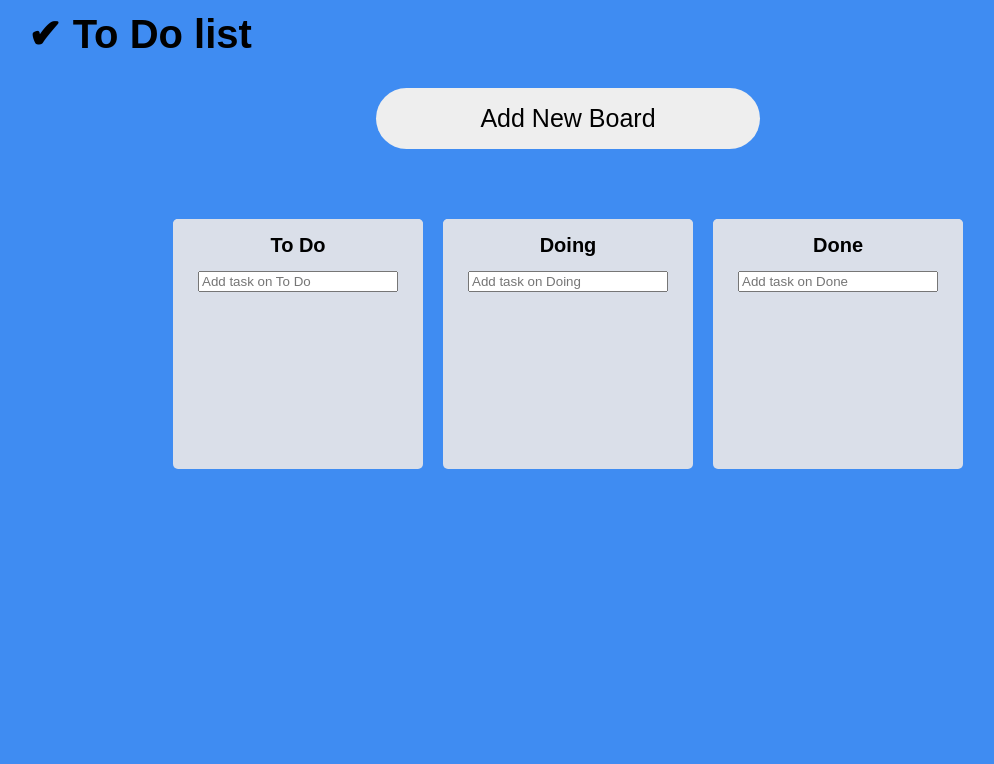
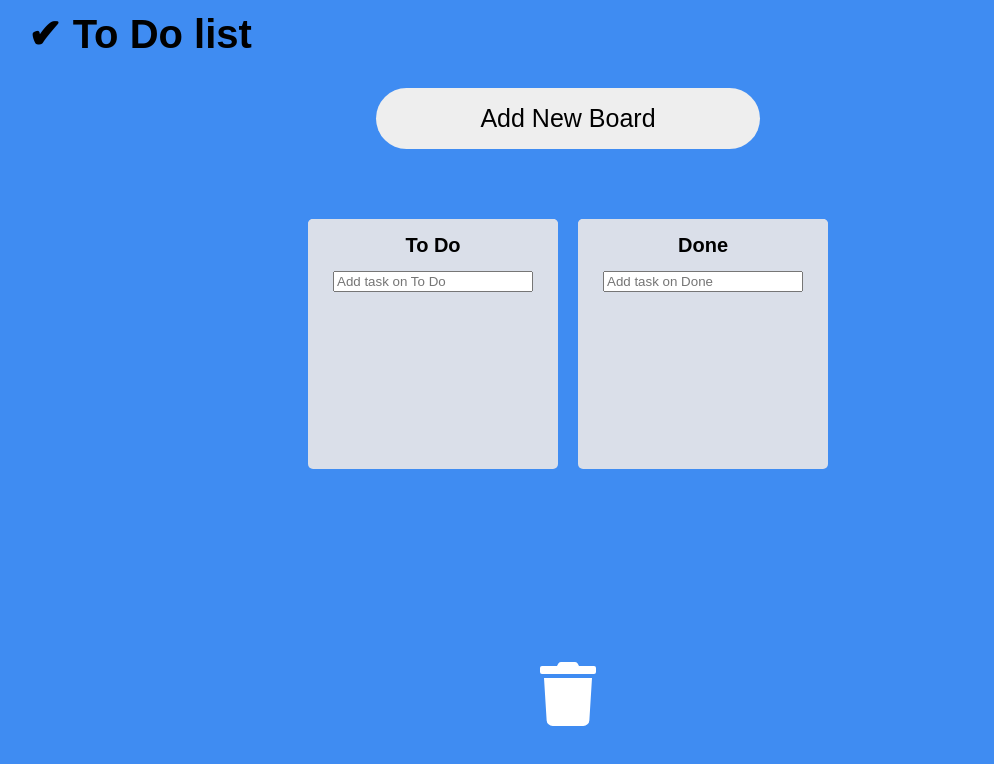
Before and after one commit to lukeheo8592/my-trello, a React (Create React App) app: page / in a window 1280 px wide. Shown: the top 764 px of the page, without its empty margins (72-1066 px from the left). Built offline with nearby package versions, Linux system fonts and the light colour scheme.

Commit message:
add delete feature

```diff
--- a/package.json
+++ b/package.json
@@ -3,6 +3,9 @@
   "version": "0.1.0",
   "private": true,
   "dependencies": {
+    "@fortawesome/fontawesome-svg-core": "^1.2.36",
+    "@fortawesome/free-solid-svg-icons": "^5.15.4",
+    "@fortawesome/react-fontawesome": "^0.1.16",
     "@testing-library/jest-dom": "^5.16.1",
     "@testing-library/react": "^12.1.2",
     "@testing-library/user-event": "^13.5.0",
@@ -11,6 +14,7 @@
     "@types/react": "^17.0.38",
     "@types/react-dom": "^17.0.11",
     "apexcharts": "^3.33.0",
+    "framer-motion": "^6.0.0",
     "gh-pages": "^3.2.3",
     "react": "^17.0.2",
     "react-apexcharts": "^1.3.9",
--- a/src/App.tsx
+++ b/src/App.tsx
@@ -5,7 +5,8 @@ import styled from "styled-components";
 import { toDoState } from "./atoms";
 import AddBoard from "./Components/AddBoard";
 import Board from "./Components/Board";
-
+import { FontAwesomeIcon } from "@fortawesome/react-fontawesome";
+import { faTrash } from '@fortawesome/free-solid-svg-icons'
 const Wrapper = styled.div`
   display: flex;
   flex-direction: raw;
@@ -31,14 +32,56 @@ const Main = styled.title`
   font-size: 40px;
   font-weight: 600;
 `;
+const DeleteArea = styled.div<IAreaProps>`
+  width: 200px;
+  height: 200px;
+ position: absolute;
+
+`;
+const TrashBox = styled.div`
+width: 250px;
+height: 250px;
+margin: auto;
+margin-top: 100px;
+display:flex;
+justify-content: center;
+align-items: center;
+&:hover {
+  transform: scale(1.3);
+  svg {
+    color: red;
+  }
+}
+`
+
+
+interface IAreaProps {
+  isDraggingOver: boolean;
+}
+
 function App() {
   const [toDos, setToDos] = useRecoilState(toDoState);
   const onDragEnd = (info: DropResult) => {
     const { type, destination, draggableId, source } = info;
 
     if (!destination || !source) return;
-    if(type === "board"){
-      if(destination?.index === source.index) return;
+    if (destination?.droppableId === 'DeleteCard' || destination?.droppableId === 'DeleteBoard') {
+      if(destination?.droppableId === 'DeleteCard'){
+        setToDos((allBoard) => {
+          const sourceBoard = [...allBoard[source.droppableId]];
+          sourceBoard.splice(source.index, 1);
+          return { ...allBoard, [source.droppableId]: sourceBoard };
+        });
+      }else{
+        setToDos((prev) => {
+          const newBoard = {...prev};
+          delete newBoard[info.draggableId];
+          return newBoard
+        })
+      }
+
+    }else if (type === "board") {
+      if (destination?.index === source.index) return;
       setToDos((prev) => {
         const new_board = Object.entries(prev);
         const [temp] = new_board.splice(source.index, 1);
@@ -51,7 +94,7 @@ function App() {
           {}
         );
       });
-    }else if (destination?.droppableId === source.droppableId) {
+    } else if (destination?.droppableId === source.droppableId) {
       // same board movement.
       setToDos((allBoards) => {
         const boardCopy = [...allBoards[source.droppableId]];
@@ -63,43 +106,44 @@ function App() {
           [source.droppableId]: boardCopy,
         };
       });
-    }else if (destination.droppableId !== source.droppableId) {
+    } else if (destination.droppableId !== source.droppableId) {
       // cross board movement
-      setToDos((allBoards) => {
-        const sourceBoard = [...allBoards[source.droppableId]];
+      setToDos((allBoard) => {
+        const sourceBoard = [...allBoard[source.droppableId]];
         const taskObj = sourceBoard[source.index];
-        const destinationBoard = [...allBoards[destination.droppableId]];
+        const destinationBoard = [...allBoard[destination.droppableId]];
         sourceBoard.splice(source.index, 1);
         destinationBoard.splice(destination?.index, 0, taskObj);
         return {
-          ...allBoards,
+          ...allBoard,
           [source.droppableId]: sourceBoard,
           [destination.droppableId]: destinationBoard,
         };
       });
     }
   };
-  useEffect(()=>{
+  useEffect(() => {
     const savedItem = localStorage.getItem("myList");
-    if(savedItem === "{}" || savedItem === null){
-      return ;
+    if (savedItem === "{}" || savedItem === null) {
+      return;
     }
     setToDos(JSON.parse(savedItem));
-  }, [])
+  }, []);
   useEffect(() => {
     localStorage.setItem("myList", JSON.stringify(toDos));
   }, [toDos]);
   return (
     <DragDropContext onDragEnd={onDragEnd}>
       <Main>✔ To Do list</Main>
-      <AddBoard/>
+      <AddBoard />
       <Wrapper>
-      <Droppable
+        <Droppable
           droppableId="droppableBoards"
           type="board"
           direction="horizontal"
         >
           {(magic) => (
+
             <Boards ref={magic.innerRef} {...magic.droppableProps}>
               {Object.keys(toDos).map((boardId, index) => (
                 <Board
@@ -114,6 +158,37 @@ function App() {
           )}
         </Droppable>
       </Wrapper>
+
+      <TrashBox>
+      <Droppable droppableId="DeleteCard">
+          {(magic, snapshot) => (
+            <>
+              <DeleteArea
+                isDraggingOver={snapshot.isDraggingOver}
+                ref={magic.innerRef}
+                {...magic.droppableProps}
+              >
+              </DeleteArea>
+              {magic.placeholder}
+            </>
+          )}
+        </Droppable>
+        <FontAwesomeIcon icon={faTrash} size={"4x"} color={"white"} />
+        <Droppable droppableId="DeleteBoard" type="board">
+          {(magic, snapshot) => (
+            <>
+              <DeleteArea
+                isDraggingOver={snapshot.isDraggingOver}
+                ref={magic.innerRef}
+                {...magic.droppableProps}
+              >
+              </DeleteArea>
+              {magic.placeholder}
+            </>
+          )}
+        </Droppable>
+      </TrashBox>
+
     </DragDropContext>
   );
 }
--- a/src/Components/Board.tsx
+++ b/src/Components/Board.tsx
@@ -5,8 +5,9 @@ import DragabbleCard from "./DragabbleCard";
 import { ITodo, toDoState } from "../atoms";
 import { useSetRecoilState } from "recoil";
 import React from "react";
+import { motion } from "framer-motion";
 
-const Wrapper = styled.div`
+const Wrapper = styled(motion.div)`
   width: 250px;
   background-color: ${(props) => props.theme.boardColor};
   border-radius: 5px;
@@ -85,7 +86,6 @@ function Board({ toDos, boardId, boardIndex }: IBoardProps) {
     <Draggable draggableId={boardId} index={boardIndex}>
       {(magic, info) => (
         <Wrapper
-
           ref={magic.innerRef}
           {...magic.draggableProps}
         >
--- a/src/atoms.tsx
+++ b/src/atoms.tsx
@@ -14,7 +14,6 @@ export const toDoState = atom<IToDoState>({
   key: "toDo",
   default: {
     "To Do": [],
-    Doing: [],
     Done: [],
   },
 });
```
Also changed, not shown: 1 other file (tests, documents, lock files or other folders).
